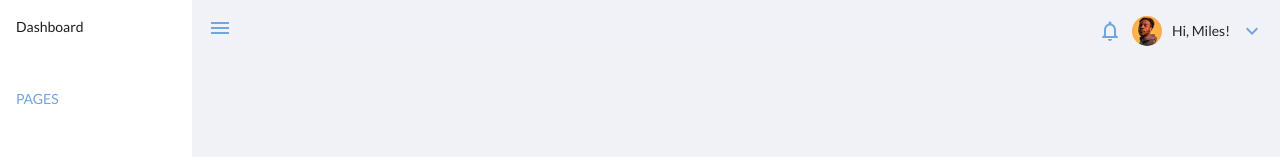
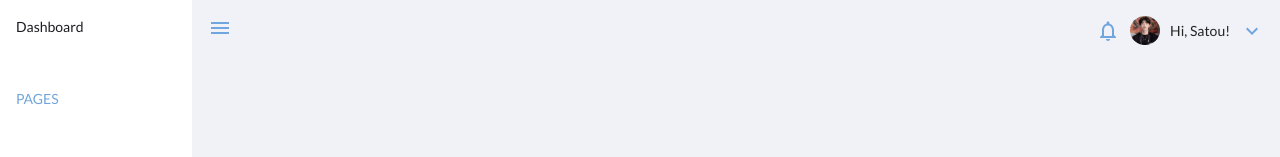
Before and after one commit to artemromaniv/project_admin_dashboard, a React (Vite) app: page /employees in a window 1280 px wide. Shown: the top 157 px of the page. Built offline with nearby package versions, Linux system fonts and the light colour scheme.

Commit message:
minor changes

```diff
--- a/src/components/Header.tsx
+++ b/src/components/Header.tsx
@@ -1,6 +1,6 @@
 import { MenuOpen, Menu, NotificationsNone, KeyboardArrowDown } from "@mui/icons-material"
 import { Typography } from "antd"
-import Miles from '../assets/Miles.jpg'
+import Satou from '../assets/Satou.jpg'
 const Header = () => {
   return (
     <div className="header-container">
@@ -11,9 +11,9 @@ const Header = () => {
           <div className="header-items-container">
             <NotificationsNone/>
             <div className="avatar-container">
-              <img src = {Miles} className = 'avatar' />
+              <img src = {Satou} className = 'avatar' />
             </div>
-            <Typography>Hi, Miles!</Typography>
+            <Typography>Hi, Satou!</Typography>
             <KeyboardArrowDown/>
           </div>
         </div>
```
Also changed, not shown: src/assets/Miles.jpg (deleted), src/assets/Satou.jpg (added).
